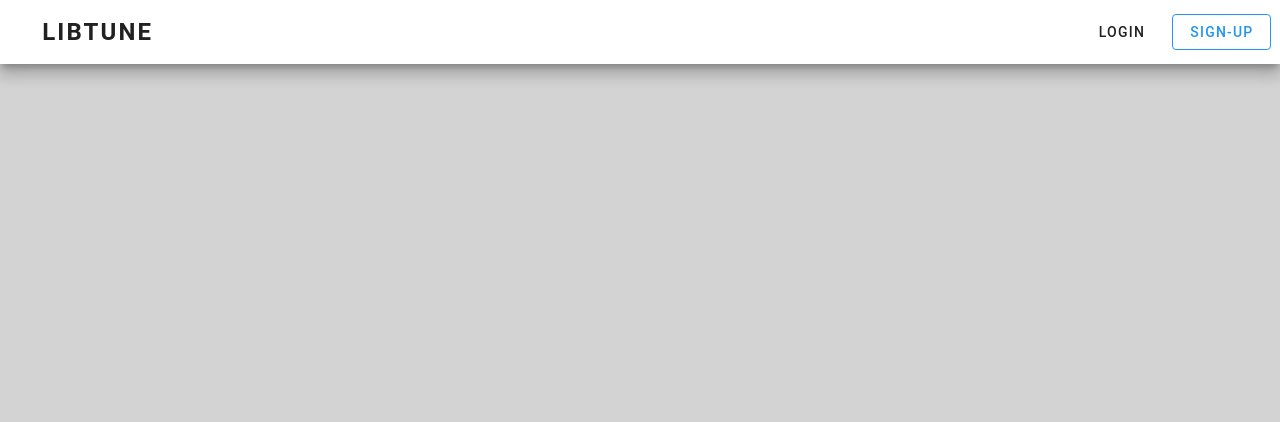
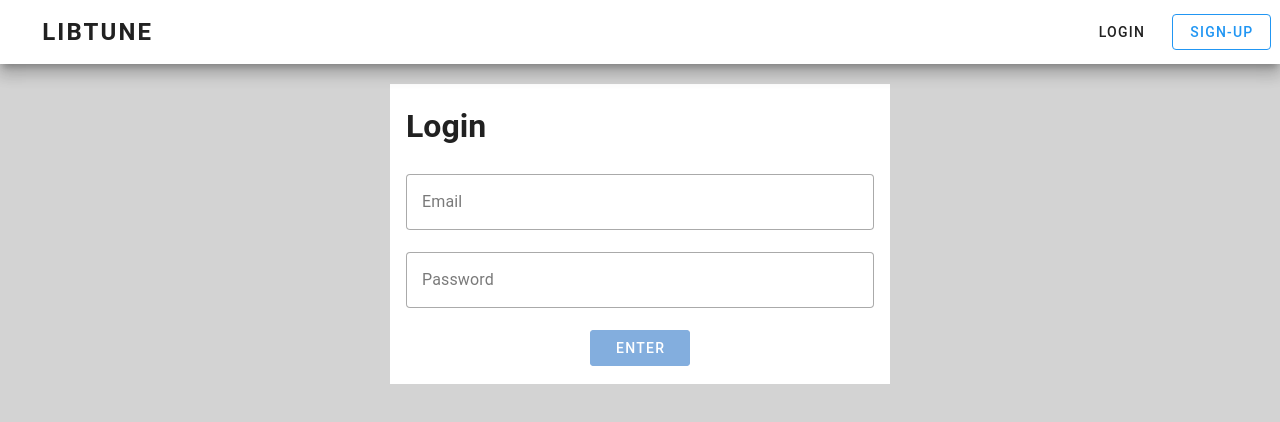
Before and after one commit to angejr/libtune-frontend, a Nuxt app: page /Login in a window 1280 px wide. Shown: the top 422 px of the page. Built offline with nearby package versions, Linux system fonts and the light colour scheme.

Commit message:
Added login

```diff
--- a/components/AppBar.vue
+++ b/components/AppBar.vue
@@ -15,7 +15,7 @@ console.log(authStore.currentState)
         v-if="!authStore.isAuthenticated"
         style="display: flex; justify-content: space-around; width: 200px"
       >
-        <v-btn> Login </v-btn>
+        <v-btn @click="goToPath('/login')"> Login </v-btn>
         <v-btn @click="goToPath('/signup')" variant="outlined" color="blue"> Sign-up </v-btn>
       </div>
       <v-menu v-else>
@@ -28,7 +28,7 @@ console.log(authStore.currentState)
         </template>
         <v-list>
           <v-list-item>
-            <v-list-item-title>{{authStore.user.username}}</v-list-item-title>
+            <v-list-item-title style="font-size: 20px; font-weight: bold;">{{authStore.user.username}}</v-list-item-title>
             <v-list-subheader color="blue">{{authStore.user.email}}</v-list-subheader>
           </v-list-item>
           <v-list-item>
@@ -37,7 +37,7 @@ console.log(authStore.currentState)
           <v-list-item>
             <v-list-item-title>My Purchases </v-list-item-title>
           </v-list-item>
-          <v-list-item prepend-icon="mdi-logout-variant" baseColor="red" activeColor="grey"
+          <v-list-item prepend-icon="mdi-logout-variant" baseColor="red"
           @click="goToPath('/');authStore.logout()">
             <v-list-item-title >Logout </v-list-item-title>
           </v-list-item>
--- /dev/null
+++ b/pages/Login.vue
@@ -0,0 +1,78 @@
+<template>
+    <v-container style="background-color: white; display: flex; flex-direction: column; justify-content: space-around;" width="500px" height="300px">
+          <h1 style="padding-bottom:20px">Login</h1>
+      <v-form
+        v-model="isFormValid"
+        ref="formRef"
+        lazy-validation
+        style="
+          display: flex;
+          flex-direction: column;
+          justify-content: space-between;
+        "
+      >
+
+        <v-text-field variant="outlined"
+          v-model="email"
+          label="Email"
+          :rules="[rules.required, rules.email]"
+          required
+          lazy
+        ></v-text-field>
+
+        <v-text-field variant="outlined"
+          v-model="password"
+          label="Password"
+          type="password"
+          :rules="[rules.required, rules.min(8)]"
+          required
+          lazy
+        ></v-text-field>
+
+        <v-btn
+          :disabled="!isFormValid"
+          @click="submitForm"
+          color="primary"
+          width="100px"
+          style="align-self: center;"
+        >
+          Enter
+        </v-btn>
+      </v-form>
+    </v-container>
+  </template>
+
+  <script setup>
+  const authStore = useAuthStore();
+
+  // Reactive form state
+  const isFormValid = ref(false);
+  const email = ref("");
+  const password = ref("");
+
+  // Form validation rules
+  const rules = {
+    required: (value) => !!value || "Required.",
+    email: (value) => /.+@.+\..+/.test(value) || "Invalid e-mail.",
+    min: (length) => (value) =>
+      value.length >= length || `Min ${length} characters.`,
+  };
+
+  // Form reference
+  const formRef = ref(null);
+
+  // Form submission logic
+  const submitForm = async () => {
+    // Ensure formRef is defined before calling validate
+    if (formRef.value && formRef.value.validate()) {
+      try {
+        await authStore.login(email.value, password.value);
+        alert(`You're Logged in!`);
+        goToPath("/");
+        console.log({state: authStore.currentState})
+      } catch (e) {
+        alert(e.message);
+      }
+    }
+  };
+  </script>
```
